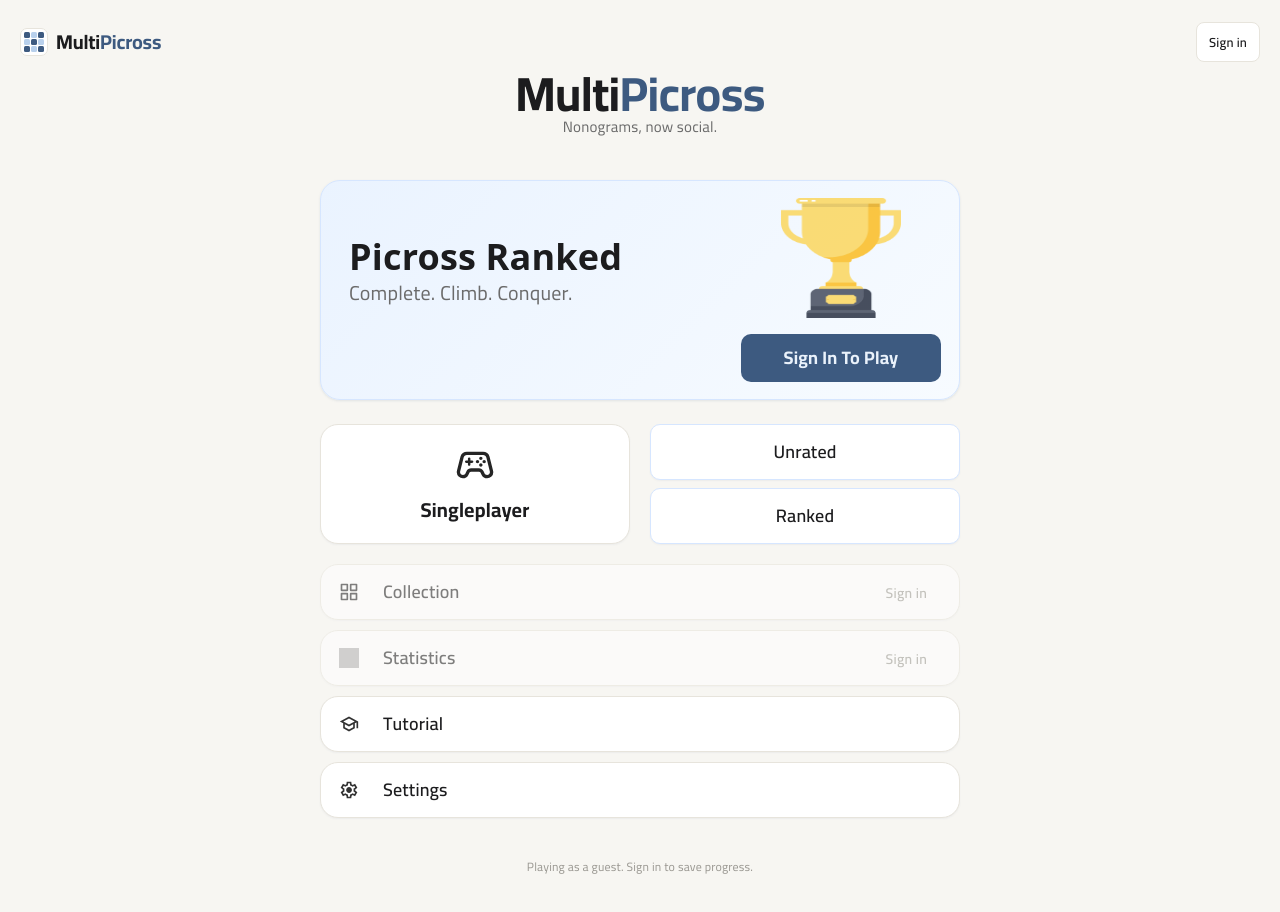
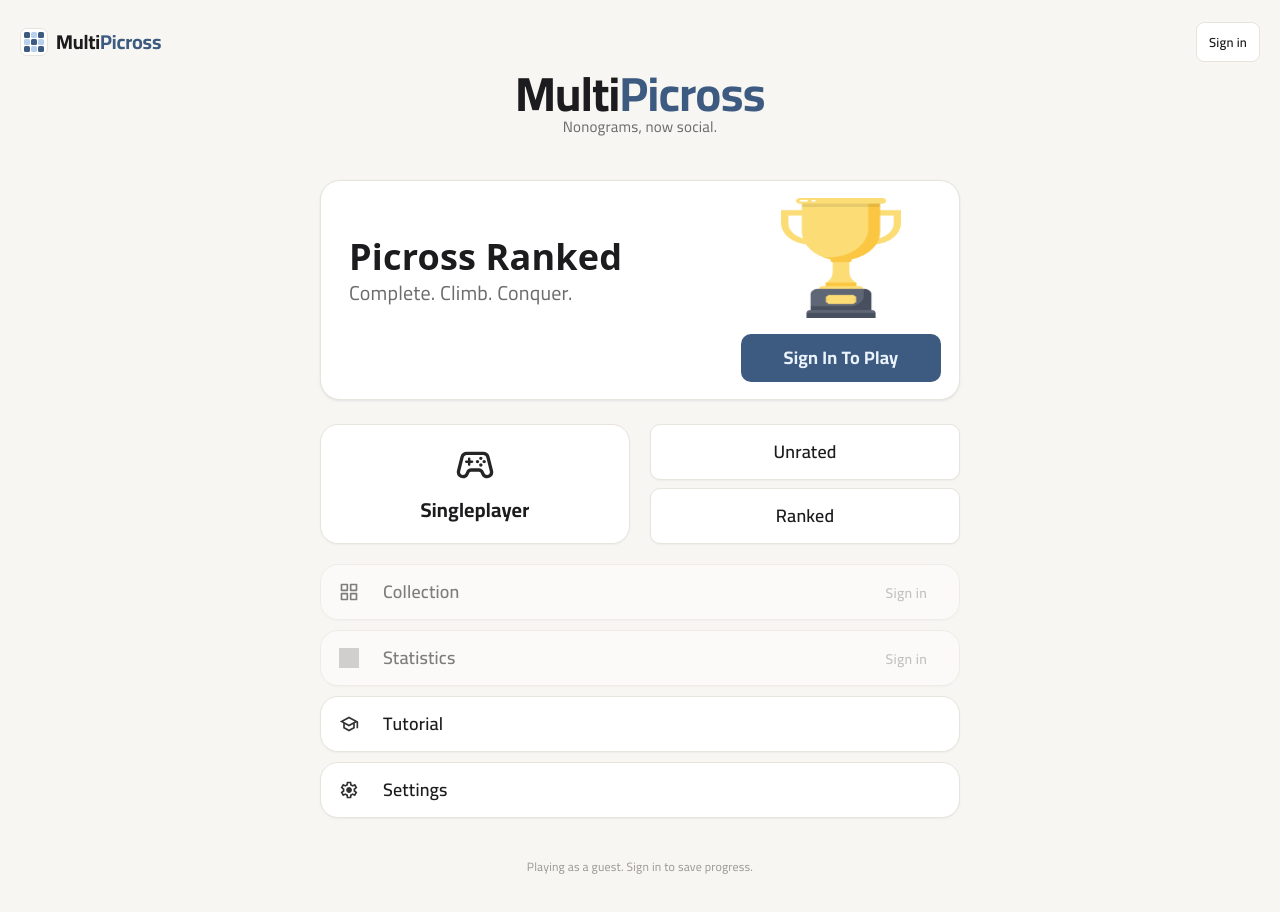
Before and after one commit to Monash-FIT3170/2026W1-MultiPicross, a React (Vite) app in the folder frontend/: page / in a window 1280 px wide. Both pictures are taken after a click on the button "Multiplayer". Shown: the top 912 px of the page. Built offline with nearby package versions, Linux system fonts and the light colour scheme; no server answers; grey boxes are pictures that could not be loaded; what @colyseus/sdk would draw is missing.

Commit message:
Updated the logo in the centre of the page, background for the Ranked banner, the multiplayer sub-buttons and the icon colours

```diff
--- a/frontend/src/pages/MainMenu.tsx
+++ b/frontend/src/pages/MainMenu.tsx
@@ -31,8 +31,8 @@ export default function MainMenu() {
     const tagline = taglineRef.current;
     const tiles = gridRef.current
       ? (Array.from(
-          gridRef.current.querySelectorAll(".tile-enter"),
-        ) as HTMLElement[])
+        gridRef.current.querySelectorAll(".tile-enter"),
+      ) as HTMLElement[])
       : [];
     const footer = footerRef.current;
 
@@ -144,7 +144,7 @@ export default function MainMenu() {
             marginBottom: 8,
           }}
         >
-          Multi<span style={{ color: "var(--color-blue-500)" }}>Picross</span>
+          Multi<span style={{ color: "var(--color-logo)" }}>Picross</span>
         </div>
         <p
           ref={taglineRef}
@@ -168,8 +168,8 @@ export default function MainMenu() {
             alignItems: "center",
             width: 640,
             height: 220,
-            background: "linear-gradient(135deg, #EAF3FF 0%, #F7FBFF 100%)",
-            border: "1px solid #D6E6FF",
+            background: "var(--color-surface)",
+            border: "1px solid var(--color-line)",
             borderRadius: 20,
           }}
         >
@@ -311,6 +311,7 @@ export default function MainMenu() {
                   src={singleplayerIcon}
                   alt=""
                   style={{ width: 40, height: 40, opacity: 0.85 }}
+                  className="icons"
                 />
                 <span
                   style={{
@@ -370,6 +371,7 @@ export default function MainMenu() {
                     src={multiIcon}
                     alt=""
                     style={{ width: 40, height: 40, opacity: 0.85 }}
+                    className="icons"
                   />
                   <span
                     style={{
@@ -411,6 +413,7 @@ export default function MainMenu() {
                   src={statsIcon}
                   alt=""
                   style={{ width: 20, height: 20, opacity: 0.8 }}
+                  className="icons"
                 />
               }
               label="Statistics"
@@ -425,6 +428,7 @@ export default function MainMenu() {
                   src={tutorialIcon}
                   alt=""
                   style={{ width: 20, height: 20, opacity: 0.8 }}
+                  className="icons"
                 />
               }
               label="Tutorial"
@@ -438,6 +442,7 @@ export default function MainMenu() {
                   src={settingsIcon}
                   alt=""
                   style={{ width: 20, height: 20, opacity: 0.8 }}
+                  className="icons"
                 />
               }
               label="Settings"
@@ -541,8 +546,8 @@ function ModeButton({
         width: "100%",
         height: 56,
         padding: "10px 8px",
-        background: "var(--color-white)",
-        border: "1px solid #D6E6FF",
+        background: "var(--color-surface)",
+        border: "1px solid var(--color-line)",
         borderRadius: 10,
         cursor: "pointer",
         textAlign: "center",
```
